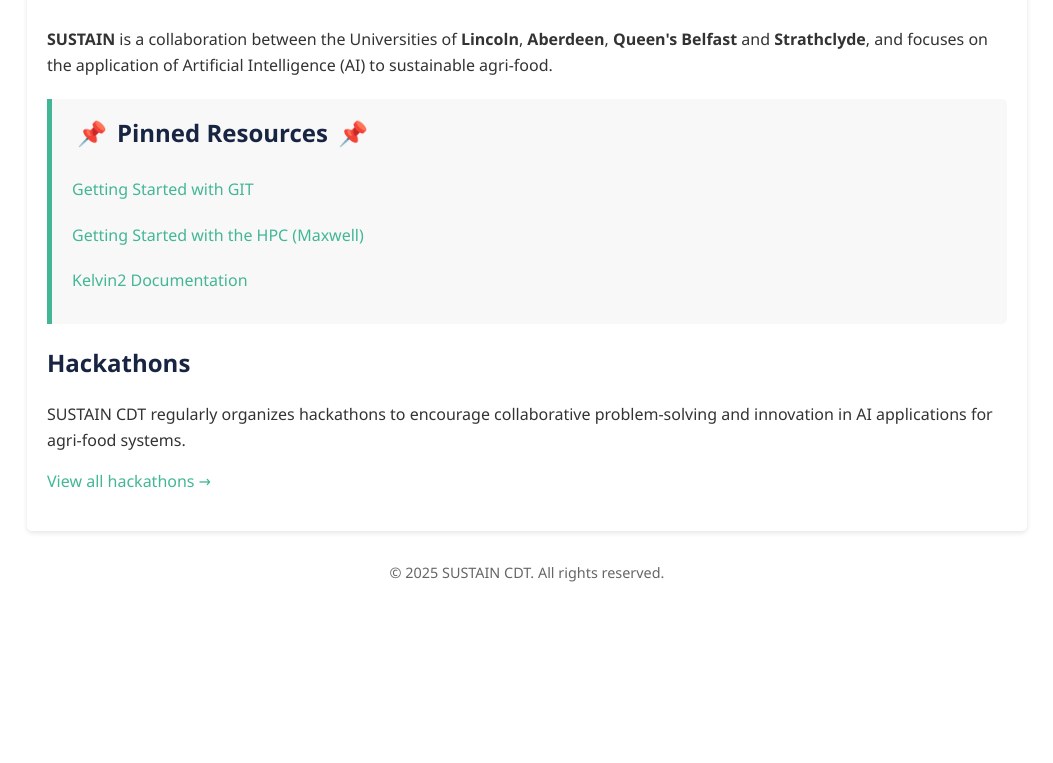
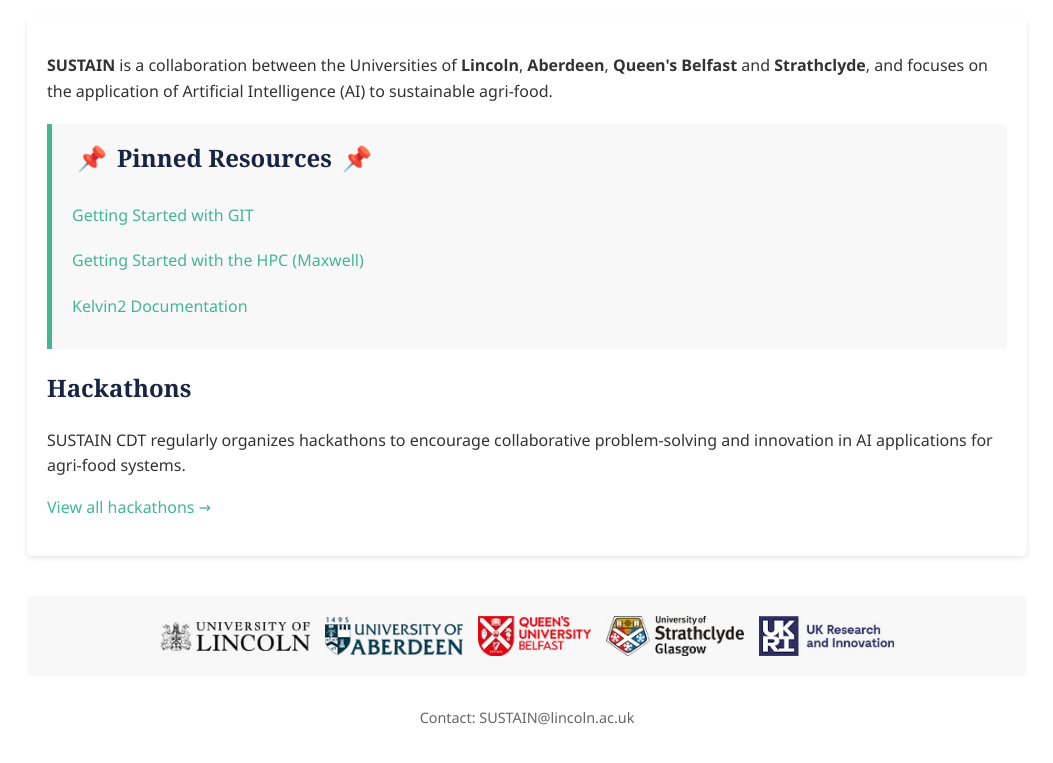
Before and after one commit to SUSTAIN-CDT/SUSTAIN-CDT.github.io, a plain HTML site: page index.html in a window 1280 px wide. Shown: the part 535-1298 px from the top of the page, without its empty margins (113-1166 px from the left). Before the commit the page ends 1153 px from the top, so only its background shows below. Drawn offline with Linux system fonts and the light colour scheme.

Commit message:
Fixed Formatting Requirements

```diff
--- a/index.html
+++ b/index.html
@@ -10,7 +10,7 @@
     <header>
         <img src="Sustain5-WHITE.avif" alt="SUSTAIN CDT Logo" class="logo">
         <h1>SUSTAIN GitHub Navigator</h1>
-        <p>A guide to SUSTAIN CDT GitHub repositories and resources</p>
+        <p><strong>UKRI AI Centre for Doctoral Training in Sustainable Understandable agri-food Systems Transformed by Artificial INtelligence (SUSTAIN)</strong></p>
     </header>
 
     <div class="nav">
@@ -39,8 +39,21 @@
         </div>
     </div>
 
+    <div class="partner-logos">
+        <div class="logo-container">
+            <img src="UoL_greyscale_landscape_black.avif" alt="University of Lincoln Logo" class="partner-logo">
+            <img src="Aberdeen_edited_edited.avif" alt="University of Aberdeen Logo" class="partner-logo">
+            <img src="QueenΓÇÖs Red Logo - Landscape.avif" alt="Queen's University Belfast Logo" class="partner-logo">
+            <img src="Strathclyde-crest-blacktext.avif" alt="University of Strathclyde Logo" class="partner-logo">
+            <img src="UKRI logo.avif" alt="UKRI Logo" class="partner-logo">
+        </div>
+    </div>
+
     <footer>
-        <p>&copy; 2025 SUSTAIN CDT. All rights reserved.</p>
+        <p>
+            Contact:
+
+            SUSTAIN@lincoln.ac.uk</p>
     </footer>
 </body>
 </html>
--- a/styles.css
+++ b/styles.css
@@ -11,9 +11,41 @@
 
 .hackathon:last-child {
     border-bottom: none;
+}.partner-logos {
+    margin-top: 40px;
+    padding: 20px;
+    background-color: #f8f8f8;
+    border-radius: 5px;
+    text-align: center;
+}
+
+.logo-container {
+    display: flex;
+    flex-wrap: wrap;
+    justify-content: center;
+    align-items: center;
+    gap: 15px;
+}
+
+.partner-logo {
+    height: 40px;
+    max-width: 150px;
+    object-fit: contain;
+}
+
+.full-cdt-name {
+    font-size: 0.9rem;
+    margin-top: 30px;
+    padding: 15px;
+    background-color: #f0f0f0;
+    border-radius: 5px;
+    text-align: center;
+    line-height: 1.4;
 }/* styles.css */
+@import url('https://fonts.googleapis.com/css2?family=Libre+Baskerville:wght@400;700&family=Kanit:wght@300;400;500&display=swap');
+
 body {
-    font-family: 'Segoe UI', Tahoma, Geneva, Verdana, sans-serif;
+    font-family: 'Kanit', 'Segoe UI', Tahoma, Geneva, Verdana, sans-serif;
     line-height: 1.6;
     color: #333;
     max-width: 1000px;
@@ -34,7 +66,8 @@
     align-items: center;
 }
 
-h1, h2, h3 {
+h1, h2, h3, h4, h5, h6 {
+    font-family: 'Libre Baskerville', 'Georgia', serif;
     color: rgba(24,37,66,255);
 }
 
```
Also changed, not shown: hackathons.html (+15 -2 lines), Aberdeen_edited_edited.avif (added), QueenΓÇÖs Red Logo - Landscape.avif (added), Strathclyde-crest-blacktext.avif (added), UKRI logo.avif (added), UoL_greyscale_landscape_black.avif (added).
